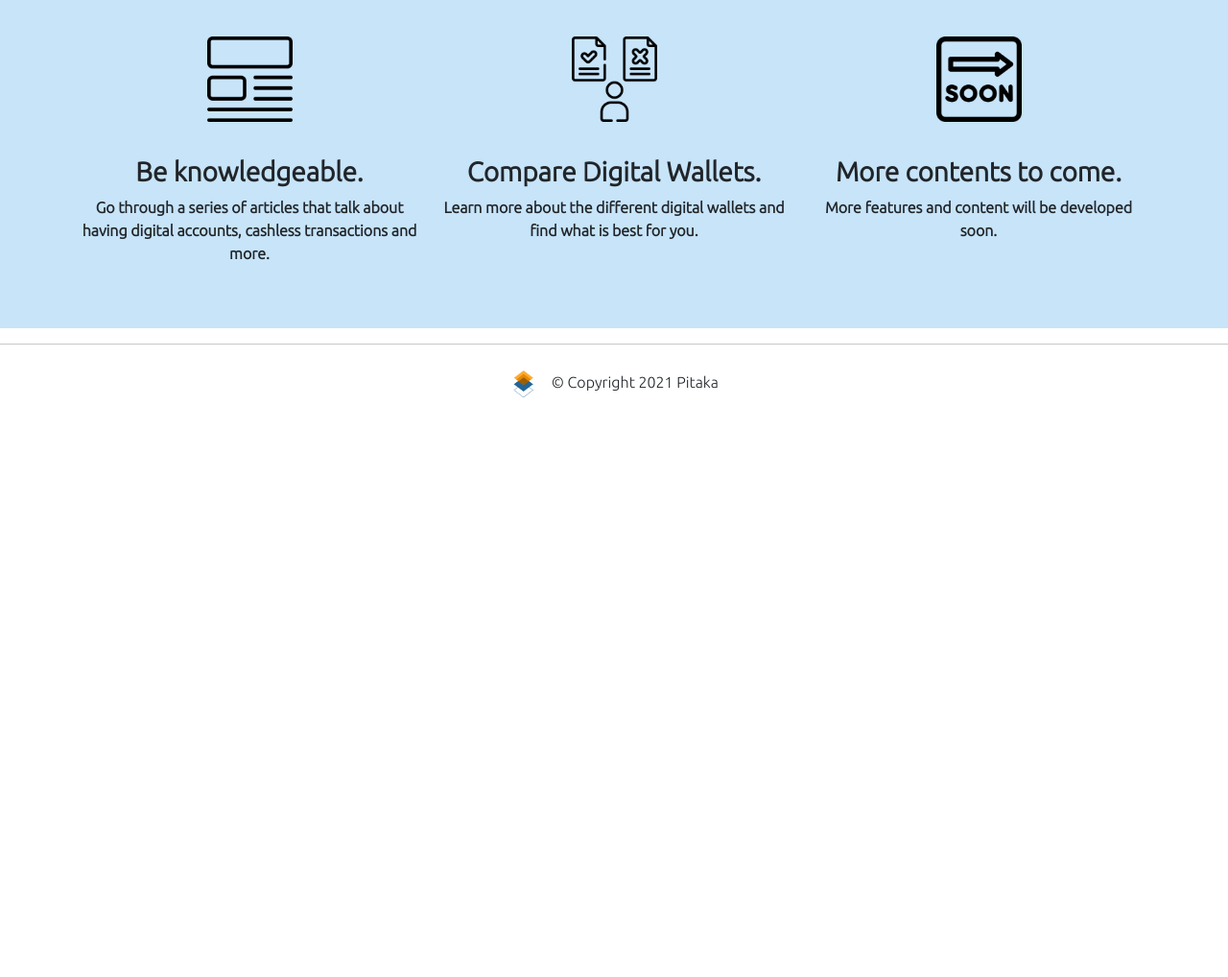
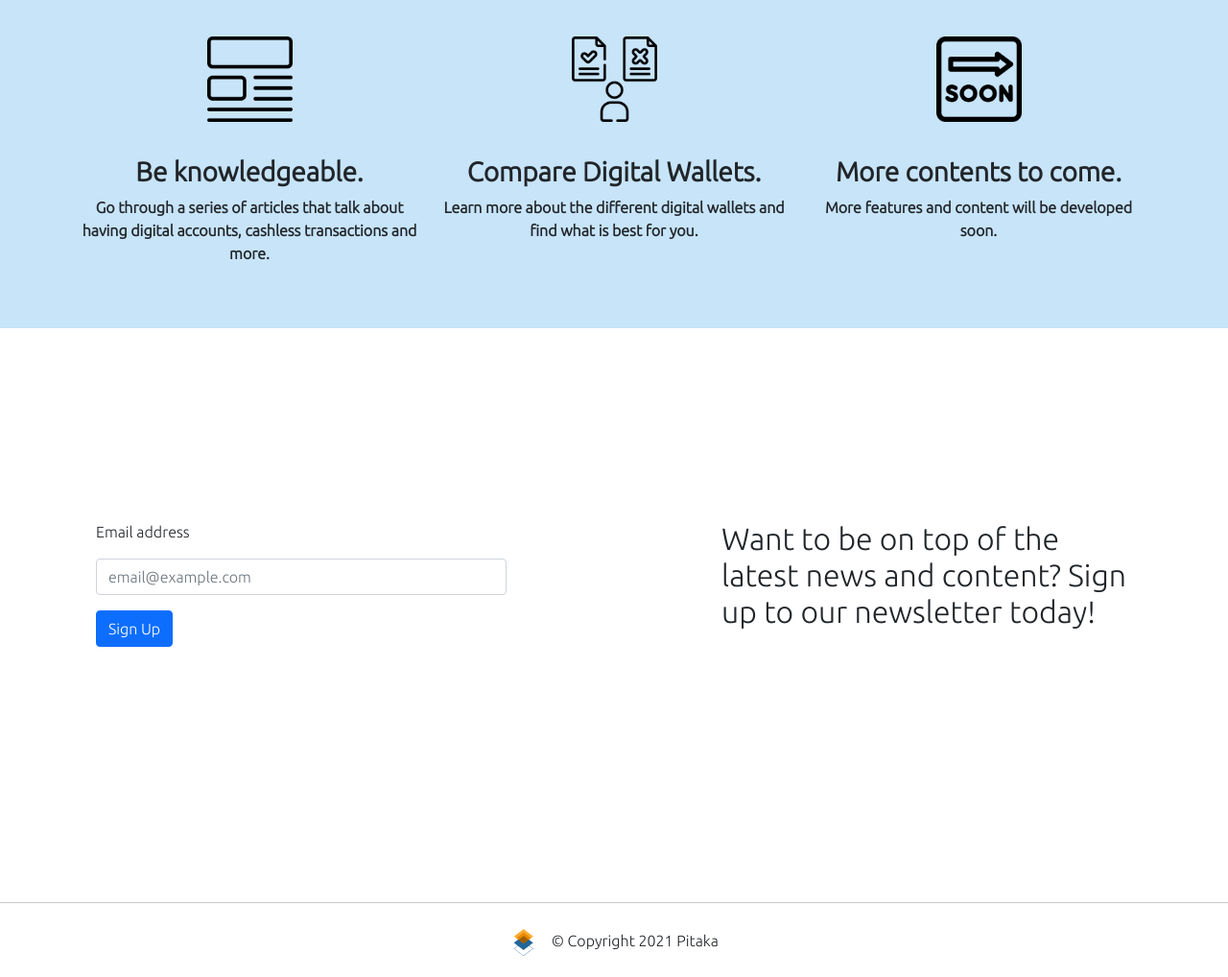
Before and after one commit to lanceaquino/CAPSTONE, a plain HTML site: page index.html in a window 1280 px wide. Shown: the part 616-1634 px from the top of the page at 96% size. Before the commit the page ends 1052 px from the top, so only its background shows below. Drawn offline with nearby package versions, Linux system fonts and the light colour scheme.

Commit message:
added signup page

```diff
--- a/css/styles.css
+++ b/css/styles.css
@@ -86,6 +86,21 @@ h3 {
     margin-bottom: 35px;
 }
 
+#home-signup {
+    padding-top: 100px;
+    padding-bottom: 100px;
+}
+
+#signup-texts {
+    margin-top:auto;
+    margin-bottom: auto;
+    margin-left:100px;
+    margin-right:100px;
+}
+
+#signup-email {
+    width: 100%;
+}
 
 /* FOOTER */
 
--- a/index.html
+++ b/index.html
@@ -98,6 +98,34 @@
 
   </section>
 
+  <!-- Sign up Section -->
+
+  <section id="home-signup">
+    <div class = "container-fluid" id = "home-main-container">
+
+      <div class = "row">
+        <div class="col-lg-6 col-md-6">
+          <div id = 'signup-texts'>
+            <label for="exampleDropdownFormEmail2">Email address</label>
+            <p></p>
+            <input id = 'signup-email' type="text" class="form-control" placeholder="email@example.com" aria-label="Recipient's username" aria-describedby="basic-addon2">
+            <p></p>
+            <button type="submit" class="btn btn-primary">Sign Up</button>
+          </div>
+        </div>
+
+        <div class = "col-lg-6 col-md-6">
+          <div id = 'signup-texts'>
+            <h2>Want to be on top of the latest news and content? Sign up to our newsletter today!</h2>
+          </div>
+        </div>
+    </div>
+
+    </div>
+
+  </section>
+
+
   <!-- Footer -->
 
   <hr>
```
